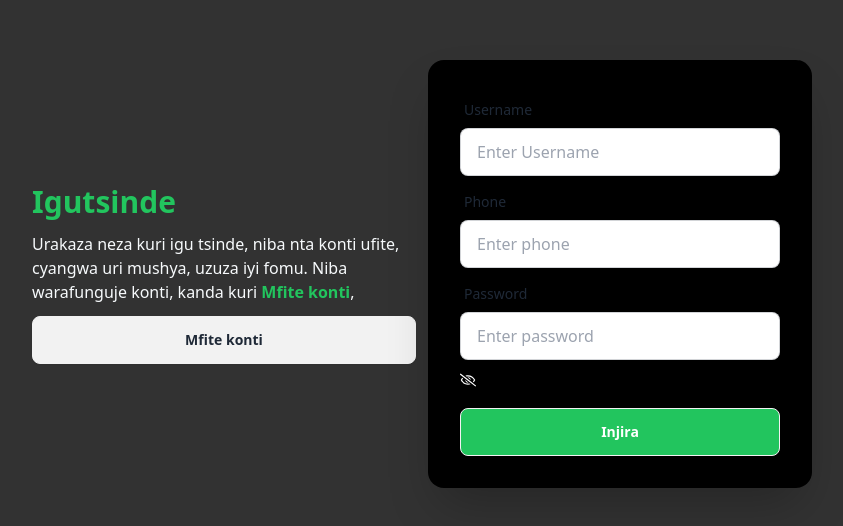
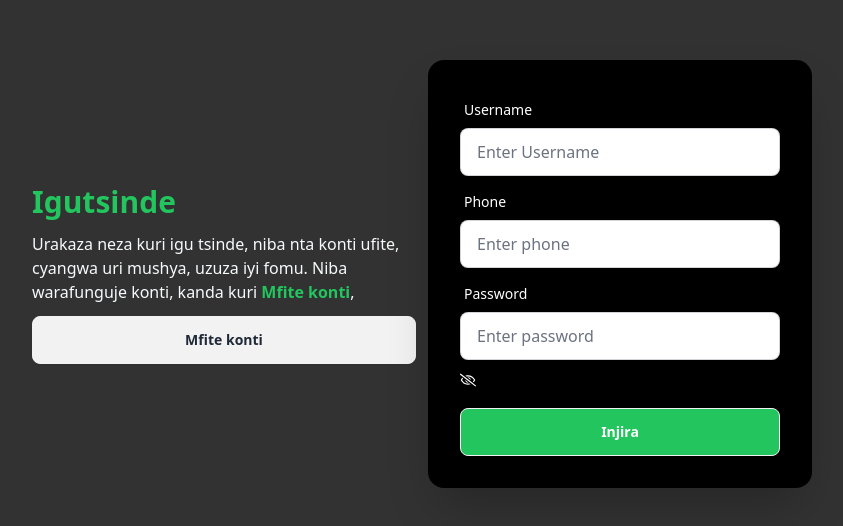
Before and after one commit to biooids/igutsinde-biooids, a React (Vite) app in the folder frontend/: page /sign-up in a window 1280 px wide. Shown: the part 126-652 px from the top of the page, without its empty margins (218-1061 px from the left). Built offline with nearby package versions, Linux system fonts and the light colour scheme.

Commit message:
"Updated SignUp component: added text colors, placeholders, and autocomplete attributes to input fields, and reformatted code structure"

```diff
--- a/frontend/src/components/pages/auth/SignUp.tsx
+++ b/frontend/src/components/pages/auth/SignUp.tsx
@@ -70,45 +70,53 @@ function SignUp() {
           <button className="btn w-full">Mfite konti</button>
         </Link>
       </div>
-      <div className="card w-full max-w-sm shrink-0 shadow-2xl  bg-black text-white">
+      <div className="card w-full max-w-sm shrink-0 shadow-2xl bg-black text-white">
         <form onSubmit={handleSubmit} className="card-body">
+          {/* Username Field */}
           <div className="form-control">
             <label className="label">
-              <span className="label-text">Username</span>
+              <span className="label-text text-white">Username</span>
             </label>
             <input
               id="userName"
               type="text"
               placeholder="Enter Username"
-              className="input input-bordered"
+              className="input input-bordered text-black placeholder-gray-500"
               onChange={handleChange}
               required
+              autoComplete="off"
             />
           </div>
+
+          {/* Phone Field */}
           <div className="form-control">
             <label className="label">
-              <span className="label-text">Phone</span>
+              <span className="label-text text-white">Phone</span>
             </label>
             <input
               id="phone"
               type="text"
               placeholder="Enter phone"
-              className="input input-bordered"
+              className="input input-bordered text-black placeholder-gray-500"
               onChange={handleChange}
               required
+              autoComplete="off"
             />
           </div>
+
+          {/* Password Field */}
           <div className="form-control">
             <label className="label">
-              <span className="label-text">Password</span>
+              <span className="label-text text-white">Password</span>
             </label>
             <input
               id="password"
               type={showPassword ? "text" : "password"}
               placeholder="Enter password"
-              className="input input-bordered"
+              className="input input-bordered text-black placeholder-gray-500"
               onChange={handleChange}
               required
+              autoComplete="off"
             />
             <div className="mt-3 cursor-pointer">
               {showPassword ? (
@@ -119,6 +127,7 @@ function SignUp() {
             </div>
           </div>
 
+          {/* Submit Button */}
           <div className="mt-3">
             <button
               type="submit"
@@ -128,6 +137,8 @@ function SignUp() {
             </button>
           </div>
         </form>
+
+        {/* Error Alert */}
         {error && (
           <div className="alert alert-error mt-3">
             <svg
@@ -146,7 +157,7 @@ function SignUp() {
             </svg>
             <span>
               {(error as string).includes("duplicate key")
-                ? "phone exist, log in"
+                ? "Phone exists, log in"
                 : error}
             </span>
             <button
```
